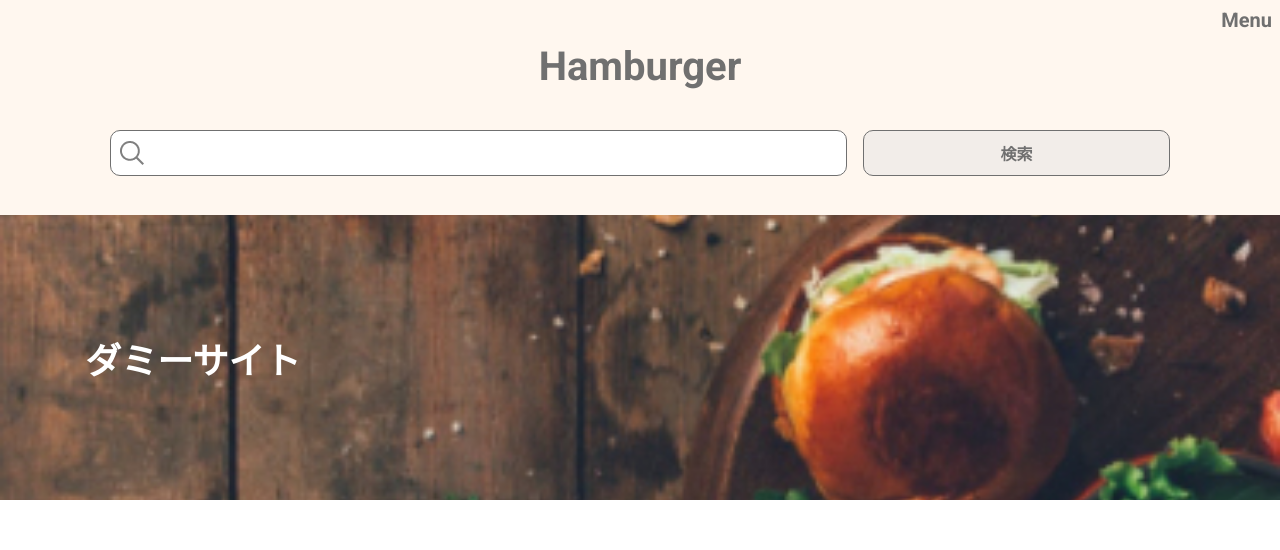
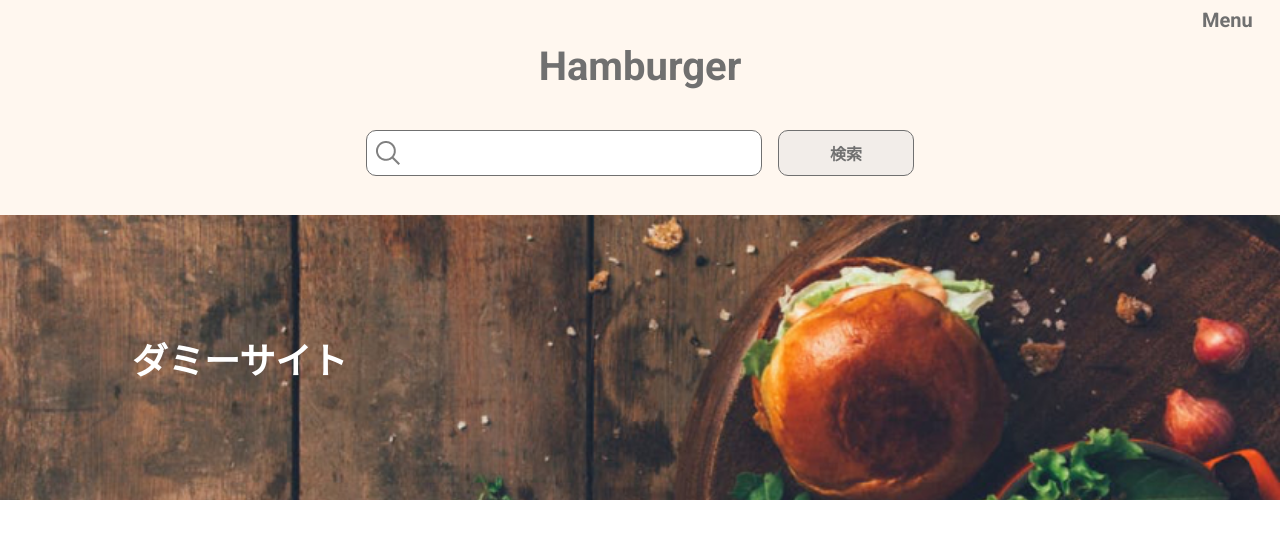
Before and after one commit to LibertyReman/hamburger_static, a website: page index.html in a window 1280 px wide. Shown: the top 550 px of the page. Drawn offline with Linux system fonts and the light colour scheme.

Commit message:
タブレット：フロントページの作成（レイアウトバグあり）

```diff
--- a/index.html
+++ b/index.html
@@ -74,13 +74,13 @@
       </form>
     </header>
 
-    <main>
+    <main class="l-main">
       <article>
         <div class="p-mainvisual"> <!-- flex column center center タテヨコ真ん中 -->
           <h1 class="p-mainvisual__title">ダミーサイト</h1>
         </div>
 
-        <ul>
+        <ul class="l-main__contents-wrapper"> <!-- flex column/row -->
           <li class="p-content p-content--img-takeout"> <!-- flex column space-between タテ並び両端から均等に配置 -->
             <h2 class="p-content__title">Take Out</h2>
             <div class="p-content__boxes">
@@ -95,7 +95,7 @@
             </div>
           </li>
 
-          <li class="p-content p-content--img-eatin u-mb50"> <!-- flex column space-between タテ並び両端から均等に配置 -->
+          <li class="p-content p-content--img-eatin u-mb30"> <!-- flex column space-between タテ並び両端から均等に配置 -->
             <h2 class="p-content__title">Eat In</h2>
             <div class="p-content__boxes">
               <dl class="p-content__box">
--- /dev/null
+++ b/scss/layout/_main.scss
@@ -0,0 +1,17 @@
+@use "../foundation/mixin";
+@use "../foundation/variable";
+
+.l-main {
+  @include mixin.dbg-border(blue, 3, 1);
+
+  &__contents-wrapper {
+    display: flex;
+    flex-direction: column; // タテ並び
+    margin: 5.33vw;
+
+    @include mixin.breakpoint("tablet") {
+      flex-direction: row; // ヨコ並び
+    }
+  }
+
+}
--- a/scss/object/project/_content.scss
+++ b/scss/object/project/_content.scss
@@ -6,10 +6,15 @@
   display: flex;
   flex-direction: column; // タテ並び
   justify-content: space-between; // 両端から均等に配置
-  margin: 5.33vw;
+  margin-bottom: 20px;
 
   &--img-takeout {
     background: no-repeat center/cover url("../../img/takeout.jpg");
+
+    @include mixin.breakpoint("tablet") {
+      margin-right: 4.79vw;
+    }
+
   }
   &--img-eatin {
     background: no-repeat center/cover url("../../img/eatin.jpg");
--- a/scss/object/project/_gmenu.scss
+++ b/scss/object/project/_gmenu.scss
@@ -15,8 +15,8 @@ $clbtn-height: 5px;
   width: 100%;
 
   &__menu-opbtn {
-    @include mixin.dbg-border(lightgreen, 5, 1);
-    margin: 8px 8px 11px 0px;
+    @include mixin.dbg-border(green, 3, 1);
+    margin: 8px 2.13vw 11px 0px;
 
     span {
       @include mixin.dbg-border(black, 1, 1);
--- a/scss/object/project/_mainvisual.scss
+++ b/scss/object/project/_mainvisual.scss
@@ -9,6 +9,10 @@
   align-items: center; // タテ真ん中
   height: 285px;
   background: no-repeat center/cover url("../../img/mainvisual-sp@2x.jpg");
+
+  @include mixin.breakpoint("tablet") {
+    background: no-repeat center/cover url("../../img/mainvisual-tablet.jpg");
+  }
 
   &--img-archive {
     background-repeat: no-repeat;
@@ -33,6 +37,11 @@
     margin-left: 6.66vw;
     color: variable.$color-white;
     font-size: 36px;
+
+    @include mixin.breakpoint("tablet") {
+      margin-left: 10.31vw;
+    }
+
   }
 
   &__subtitle {
--- a/scss/object/project/_search.scss
+++ b/scss/object/project/_search.scss
@@ -10,6 +10,7 @@
     @include mixin.dbg-border(black, 3, 0);
     width: 57.6vw;
     min-width: 200px;
+    max-width: 396px;
     margin-right: 16px;
     padding-left: 38px;
     border: 1px solid variable.$color-gray;
@@ -23,6 +24,7 @@
   &__submit {
     @include mixin.dbg-border(blue, 3, 0);
     width: 24vw;
+    max-width: 136px;
     min-width: 50px;
     border: 1px solid variable.$color-gray;
     border-radius: 10px;
--- a/scss/style.scss
+++ b/scss/style.scss
@@ -11,6 +11,7 @@
 // Layout
 // ==========================================================================
 @forward "layout/header";
+@forward "layout/main";
 @forward "layout/footer";
 
 // ==========================================================================
```
Also changed, not shown: css/style.css, img/mainvisual-tablet.jpg (added), 1 other file.
